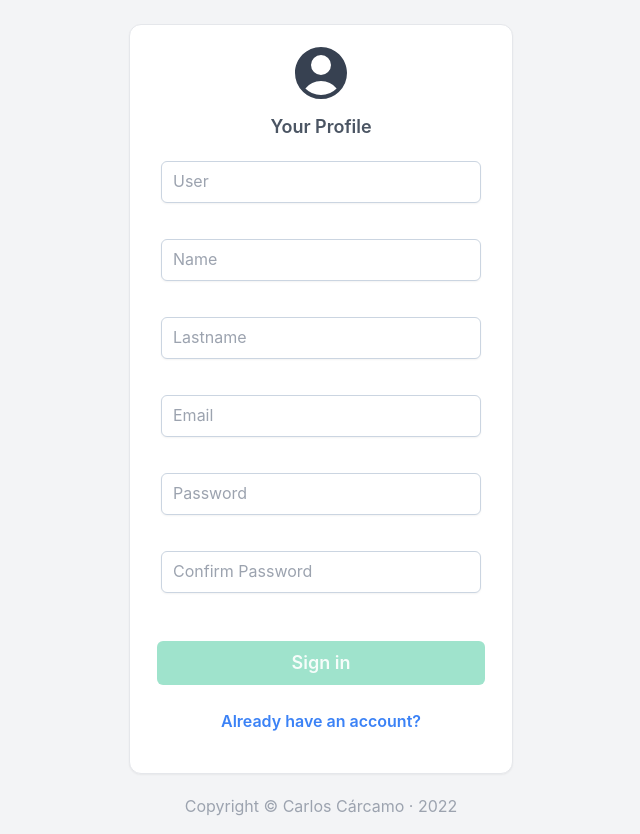
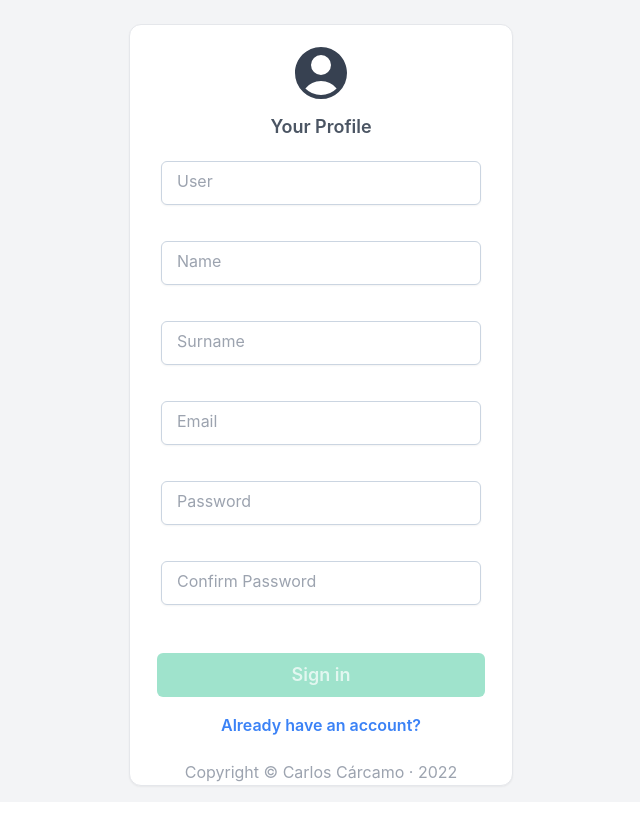
Before and after one commit to carlosraulcarcamotejada/todo-app, a React (Vite) app: page /auth/register in a window 1280 px wide. Shown: the whole page, without its empty margins (319-959 px from the left). After the commit the page ends 802 px from the top, so only its background shows below. Built offline with nearby package versions, Linux system fonts and the light colour scheme.

Commit message:
Avances en register page

```diff
--- a/src/auth/layout/LayoutAuth.tsx
+++ b/src/auth/layout/LayoutAuth.tsx
@@ -6,10 +6,10 @@ type props = {
 
 export const LayoutAuth: FC<props> = ({ children }): JSX.Element => {
   return (
-    <div className="min-h-0 flex flex-col justify-start items-center ">
-      <div className=" w-full flex justify-center ">{children}</div>
+    <div className="min-h-screen flex flex-col justify-start items-center ">
+      <div className="w-full flex justify-center ">{children}</div>
 
-      <div className=" w-full px-2 py-4 bg-inherit font-normal  ">
+      <div className=" w-full px-2 py-4 bg-inherit font-normal  bottom-0 absolute">
         <p className="text-center dark:text-gray-600 text-gray-400">
           Copyright &copy; Carlos Cárcamo &#183; {new Date().getFullYear()}
         </p>
--- a/src/auth/pages/RegisterPage.tsx
+++ b/src/auth/pages/RegisterPage.tsx
@@ -39,7 +39,7 @@ export const RegisterPage: FC = (): JSX.Element => {
     dirty,
     touched,
     errors,
-    values: { email, lastname, name, password, user, confirmPassword },
+    values: { email, surname, name, password, user, confirmPassword },
   } = useFormik<typeof initialValues>({
     initialValues,
     validationSchema,
@@ -48,7 +48,7 @@ export const RegisterPage: FC = (): JSX.Element => {
 
   return (
     <LayoutAuth>
-      <div className="pb-10 mb-1 border bg-white rounded-xl w-80 md:w-96 flex flex-col items-center justify-center mt-6 shadow-sm">
+      <div className="pb-12  mb-4 border bg-white rounded-xl w-80 md:w-96 flex flex-col items-center justify-center mt-6 shadow-sm">
         <form onSubmit={handleSubmit}>
           <div className="flex justify-center items-center flex-col mb-4">
             <UserCircleIcon className="h-16 w-16 mt-4 mb-2 text-center  text-gray-700" />
@@ -56,38 +56,48 @@ export const RegisterPage: FC = (): JSX.Element => {
               Your Profile
             </h3>
           </div>
-          <div className="pb-7 relative">
+          <div className="pb-7 h-20 relative">
             <input
-              className={`peer placeholder-transparent ${
-                errors.user && touched.user ? "border border-rose-400" : ""
+              className={`peer placeholder-transparent h-11 ${
+                errors.user && touched.user
+                  ? "border border-rose-400 focus:border-2  focus:border-rose-400"
+                  : ""
               }`}
+              autoComplete="off"
               placeholder="User"
               type="text"
               name="user"
+              required
               value={user}
               onChange={handleChange}
               onBlur={handleBlur}
             />
             <label
-              className="transition-all peer-focus:text-gray-600 peer-focus:text-sm peer-focus:-top-1.5 peer-focus:left-2 peer-focus:bg-gradient-to-b peer-focus:from-white peer-focus:to-slate-50
-              bg-white left-2
-              block absolute -top-1.5  text-gray-600 text-sm peer-placeholder-shown:text-base peer-placeholder-shown:text-gray-400 peer-placeholder-shown:top-3 peer-placeholder-shown:left-4"
+              className={`pointer-events-none peer-focus:px-1 px-1 transition-all peer-focus:text-sm peer-focus:-top-1.5 peer-focus:left-3.5 peer-focus:bg-gradient-to-b peer-focus:from-white peer-focus:to-slate-50
+              bg-white left-3.5
+              ${
+                errors.user && touched.user
+                  ? "text-rose-400 peer-focus:text-rose-400"
+                  : "text-gray-400 peer-focus:text-gray-400"
+              }
+              block absolute -top-1.5  text-sm peer-placeholder-shown:text-base  peer-placeholder-shown:top-3 peer-placeholder-shown:left-4`}
               htmlFor="user"
             >
               User
             </label>
             {errors.user && touched.user && (
-              <p className="ml-1 -mb-6 pb-1  text-rose-400 text-sm">
-                {errors.user}
-              </p>
+              <p className="ml-1 h-5 text-rose-400 text-sm">{errors.user}</p>
             )}
           </div>
 
-          <div className="pb-7 relative">
+          <div className="pb-7 h-20 relative">
             <input
-              className={`peer placeholder-transparent ${
-                errors.name && touched.name ? "border border-rose-400" : ""
+              className={`peer placeholder-transparent h-11 ${
+                errors.name && touched.name
+                  ? "border border-rose-400 focus:border-2 focus:border-rose-400"
+                  : ""
               }`}
+              autoComplete="off"
               placeholder="Name"
               type="text"
               name="name"
@@ -96,9 +106,14 @@ export const RegisterPage: FC = (): JSX.Element => {
               onBlur={handleBlur}
             />
             <label
-              className="transition-all peer-focus:text-gray-600 peer-focus:text-sm peer-focus:-top-1.5 peer-focus:left-2 peer-focus:bg-gradient-to-b peer-focus:from-white peer-focus:to-slate-50
-              bg-white left-2
-              block absolute -top-1.5  text-gray-600 text-sm peer-placeholder-shown:text-base peer-placeholder-shown:text-gray-400 peer-placeholder-shown:top-3 peer-placeholder-shown:left-4"
+              className={`pointer-events-none peer-focus:px-1 px-1 transition-all peer-focus:text-sm peer-focus:-top-1.5 peer-focus:left-3.5 peer-focus:bg-gradient-to-b peer-focus:from-white peer-focus:to-slate-50
+              bg-white left-3.5
+              ${
+                errors.name && touched.name
+                  ? "text-rose-400 peer-focus:text-rose-400"
+                  : "text-gray-400 peer-focus:text-gray-400"
+              }
+              block absolute -top-1.5  text-sm peer-placeholder-shown:text-base  peer-placeholder-shown:top-3 peer-placeholder-shown:left-4`}
               htmlFor="name"
             >
               Name
@@ -109,39 +124,48 @@ export const RegisterPage: FC = (): JSX.Element => {
               </p>
             )}
           </div>
-          <div className="pb-7 relative">
+          <div className="pb-7 h-20 relative">
             <input
-              className={`peer placeholder-transparent ${
-                errors.lastname && touched.lastname
-                  ? "border border-rose-400"
+              className={`peer placeholder-transparent h-11 ${
+                errors.surname && touched.surname
+                  ? "border border-rose-400 focus:border-2 focus:border-rose-400"
                   : ""
               }`}
-              placeholder="Lastname"
+              autoComplete="off"
+              placeholder="Surname"
               type="text"
-              name="lastname"
-              value={lastname}
+              name="surname"
+              value={surname}
               onChange={handleChange}
               onBlur={handleBlur}
             />
             <label
-              className="transition-all peer-focus:text-gray-600 peer-focus:text-sm peer-focus:-top-1.5 peer-focus:left-2 peer-focus:bg-gradient-to-b peer-focus:from-white peer-focus:to-slate-50
-              bg-white left-2
-              block absolute -top-1.5  text-gray-600 text-sm peer-placeholder-shown:text-base peer-placeholder-shown:text-gray-400 peer-placeholder-shown:top-3 peer-placeholder-shown:left-4"
-              htmlFor="lastname"
+              className={`pointer-events-none peer-focus:px-1 px-1 transition-all peer-focus:text-sm peer-focus:-top-1.5 peer-focus:left-3.5 peer-focus:bg-gradient-to-b peer-focus:from-white peer-focus:to-slate-50
+              bg-white left-3.5
+              ${
+                errors.surname && touched.surname
+                  ? "text-rose-400 peer-focus:text-rose-400"
+                  : "text-gray-400 peer-focus:text-gray-400"
+              }
+              block absolute -top-1.5  text-sm peer-placeholder-shown:text-base  peer-placeholder-shown:top-3 peer-placeholder-shown:left-4`}
+              htmlFor="surname"
             >
-              Lastname
+              Surname
             </label>
-            {errors.lastname && touched.lastname && (
+            {errors.surname && touched.surname && (
               <p className="ml-1 -mb-6 pb-1  text-rose-400 text-sm">
-                {errors.lastname}
+                {errors.surname}
               </p>
             )}
           </div>
-          <div className="pb-7 relative">
+          <div className="pb-7 h-20 relative">
             <input
-              className={`peer placeholder-transparent ${
-                errors.email && touched.email ? "border border-rose-400" : ""
+              className={`peer placeholder-transparent h-11 ${
+                errors.email && touched.email
+                  ? "border border-rose-400 focus:border-2 focus:border-rose-400"
+                  : ""
               }`}
+              autoComplete="off"
               placeholder="Email"
               type="email"
               name="email"
@@ -150,9 +174,14 @@ export const RegisterPage: FC = (): JSX.Element => {
               onBlur={handleBlur}
             />
             <label
-              className="transition-all peer-focus:text-gray-600 peer-focus:text-sm peer-focus:-top-1.5 peer-focus:left-2 peer-focus:bg-gradient-to-b peer-focus:from-white peer-focus:to-slate-50
-              bg-white left-2
-              block absolute -top-1.5  text-gray-600 text-sm peer-placeholder-shown:text-base peer-placeholder-shown:text-gray-400 peer-placeholder-shown:top-3 peer-placeholder-shown:left-4"
+              className={`pointer-events-none peer-focus:px-1 px-1 transition-all peer-focus:text-sm peer-focus:-top-1.5 peer-focus:left-3.5 peer-focus:bg-gradient-to-b peer-focus:from-white peer-focus:to-slate-50
+              bg-white left-3.5
+              ${
+                errors.email && touched.email
+                  ? "text-rose-400 peer-focus:text-rose-400"
+                  : "text-gray-400 peer-focus:text-gray-400"
+              }
+              block absolute -top-1.5  text-sm peer-placeholder-shown:text-base  peer-placeholder-shown:top-3 peer-placeholder-shown:left-4`}
               htmlFor="email"
             >
               Email
@@ -163,13 +192,14 @@ export const RegisterPage: FC = (): JSX.Element => {
               </p>
             )}
           </div>
-          <div className="pb-7 relative">
+          <div className="pb-7 h-20 relative">
             <input
-              className={`peer placeholder-transparent ${
+              className={`peer placeholder-transparent h-11 ${
                 errors.password && touched.password
-                  ? "border border-rose-400"
+                  ? "border border-rose-400 focus:border-2 focus:border-rose-400"
                   : ""
               }`}
+              autoComplete="off"
               placeholder="Password"
               type={revealPassword}
               name="password"
@@ -177,18 +207,23 @@ export const RegisterPage: FC = (): JSX.Element => {
               onChange={handleChange}
               onBlur={handleBlur}
             />
-            <button
-              className={`h-10 w-10 px-2 text-gray-500 absolute right-1 top-1 rounded-md ${
+            <div
+              className={`h-11 w-11 p-3 text-gray-500 absolute right-1 top-1 rounded-md ${
                 password.length === 0 ? "hidden" : ""
               }`}
               onClick={toggleRevealPassword}
             >
               {revealPassword === "password" ? <EyeIcon /> : <EyeSlashIcon />}
-            </button>
+            </div>
             <label
-              className="transition-all peer-focus:text-gray-600 peer-focus:text-sm peer-focus:-top-1.5 peer-focus:left-2 peer-focus:bg-gradient-to-b peer-focus:from-white peer-focus:to-slate-50
-              bg-white left-2
-              block absolute -top-1.5  text-gray-600 text-sm peer-placeholder-shown:text-base peer-placeholder-shown:text-gray-400 peer-placeholder-shown:top-3 peer-placeholder-shown:left-4"
+              className={`pointer-events-none peer-focus:px-1 px-1 transition-all peer-focus:text-sm peer-focus:-top-1.5 peer-focus:left-3.5 peer-focus:bg-gradient-to-b peer-focus:from-white peer-focus:to-slate-50
+              bg-white left-3.5
+              ${
+                errors.password && touched.password
+                  ? "text-rose-400 peer-focus:text-rose-400"
+                  : "text-gray-400 peer-focus:text-gray-400"
+              }
+              block absolute -top-1.5  text-sm peer-placeholder-shown:text-base  peer-placeholder-shown:top-3 peer-placeholder-shown:left-4`}
               htmlFor="password"
             >
               Password
@@ -199,13 +234,14 @@ export const RegisterPage: FC = (): JSX.Element => {
               </p>
             )}
           </div>
-          <div className="pb-7 relative">
+          <div className="pb-7 h-20 relative ">
             <input
-              className={`peer placeholder-transparent ${
+              className={`peer placeholder-transparent h-11 ${
                 errors.confirmPassword && touched.confirmPassword
-                  ? "border border-rose-400"
+                  ? "border border-rose-400 focus:border-2 focus:border-rose-400"
                   : ""
               }`}
+              autoComplete="off"
               placeholder="Confirm Password"
               type={revealConfirmPassword}
               name="confirmPassword"
@@ -213,8 +249,8 @@ export const RegisterPage: FC = (): JSX.Element => {
               onChange={handleChange}
               onBlur={handleBlur}
             />
-            <button
-              className={`h-10 w-10 px-2 text-gray-500 absolute right-1 top-1 rounded-md ${
+            <div
+              className={`h-11 w-11 p-3 text-gray-500 absolute right-1 top-1 rounded-md ${
                 confirmPassword.length === 0 ? "hidden" : ""
               }`}
               onClick={toggleRevealConfirmPassword}
@@ -224,11 +260,16 @@ export const RegisterPage: FC = (): JSX.Element => {
               ) : (
                 <EyeSlashIcon />
               )}
-            </button>
+            </div>
             <label
-              className="transition-all peer-focus:text-gray-600 peer-focus:text-sm peer-focus:-top-1.5 peer-focus:left-2 peer-focus:bg-gradient-to-b peer-focus:from-white peer-focus:to-slate-50
-              bg-white left-2
-              block absolute -top-1.5  text-gray-600 text-sm peer-placeholder-shown:text-base peer-placeholder-shown:text-gray-400 peer-placeholder-shown:top-3 peer-placeholder-shown:left-4"
+              className={`pointer-events-none peer-focus:px-1 px-1 transition-all peer-focus:text-sm peer-focus:-top-1.5 peer-focus:left-3.5 peer-focus:bg-gradient-to-b peer-focus:from-white peer-focus:to-slate-50
+              bg-white left-3.5
+              ${
+                errors.confirmPassword && touched.confirmPassword
+                  ? "text-rose-400 peer-focus:text-rose-400"
+                  : "text-gray-400 peer-focus:text-gray-400"
+              }
+              block absolute -top-1.5  text-sm peer-placeholder-shown:text-base  peer-placeholder-shown:top-3 peer-placeholder-shown:left-4`}
               htmlFor="confirmPassword"
             >
               Confirm Password
@@ -242,13 +283,13 @@ export const RegisterPage: FC = (): JSX.Element => {
           <button
             onClick={() => console.log("Submitting")}
             disabled={!isValid || !dirty}
-            className="rounded-md text-lg bg-green-leaf w-full mt-4 py-2 px-6 text-white shadow-md hover:shadow-lg font-semibold hover:bg-emerald-600
-            active:bg-emerald-600 active:scale-95 disabled:bg-emerald-500/40 disabled:shadow-none disabled:scale-100 disabled:cursor-not-allowed disabled:text-white/90"
+            className="rounded-md transition-all duration-300 text-lg bg-green-leaf w-full mt-4 py-2 px-6 text-white shadow-md hover:shadow-lg font-semibold hover:bg-emerald-600
+            active:bg-emerald-600 active:scale-95 disabled:bg-emerald-500/40 disabled:shadow-none disabled:scale-100 disabled:cursor-not-allowed disabled:text-white/70"
             type="submit"
           >
             Sign in
           </button>
-          <div className="mt-6 flex justify-center">
+          <div className="mt-4 flex justify-center">
             <Link
               className="text-md font-semibold text-blue-500"
               to="/auth/signin"
@@ -265,7 +306,7 @@ export const RegisterPage: FC = (): JSX.Element => {
 const initialValues = {
   user: "",
   name: "",
-  lastname: "",
+  surname: "",
   email: "",
   password: "",
   confirmPassword: "",
@@ -280,10 +321,10 @@ const validationSchema = Yup.object().shape({
     .min(3, "Minimum 3 characters")
     .max(40, "Maximum 40 characters")
     .required("Name is required"),
-  lastname: Yup.string()
+  surname: Yup.string()
     .min(3, "Minimum 3 characters")
     .max(40, "Maximum 40 characters")
-    .required("Lastname is required"),
+    .required("Surname is required"),
   email: Yup.string()
     .email("Must be a valid email")
     .required("Mail is required"),
--- a/src/router/AppRouter.tsx
+++ b/src/router/AppRouter.tsx
@@ -7,8 +7,9 @@ export const AppRouter: FC = (): JSX.Element => {
   const status = "not-authenticated";
 
   return (
-    <div className="select-none antialiased bg-gray-100 dark:bg-black transition duration-700"
-    style={{WebkitTapHighlightColor:'transparent'}}
+    <div
+      className="min-h-screen select-none antialiased bg-gray-100 dark:bg-black"
+      style={{ WebkitTapHighlightColor: "transparent" }}
     >
       <Routes>
         {status === "authenticated" ? (
```
Also changed, not shown: src/auth/pages/GetStartedPage.tsx (+19 -12 lines), src/index.css (+7 -1 lines).
